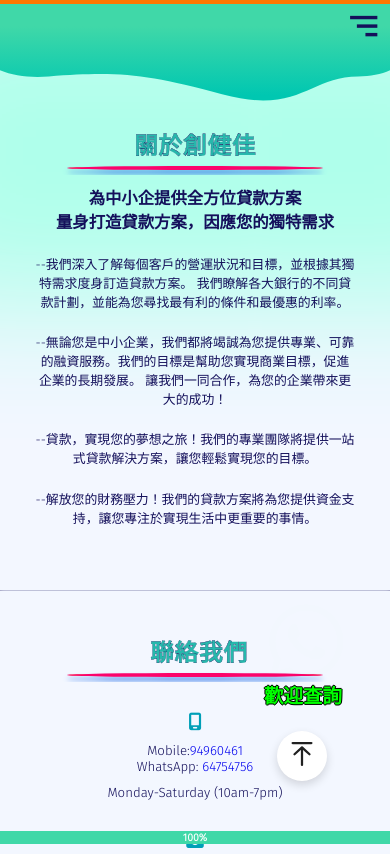
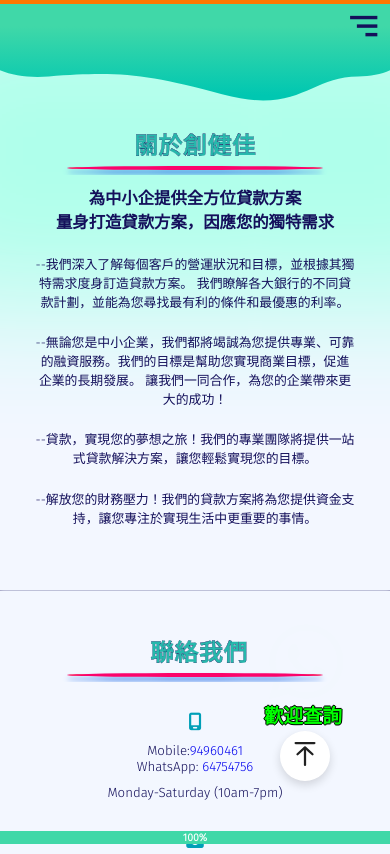
Before and after one commit to kenleyli666/vcgrouphk, a plain HTML site: page docs/aboutus/aboutus.html in a window 390 px wide. Shown: the top 854 px of the page. Drawn offline with nearby package versions, Linux system fonts and the light colour scheme.

Commit message:
Update aboutus.css

```diff
--- a/docs/aboutus/css/aboutus.css
+++ b/docs/aboutus/css/aboutus.css
@@ -1111,7 +1111,7 @@ input[type="reset"]:hover {
   .whatsapp {
     padding-right: 27px;
     right: 24px;
-    bottom: 120px;
+    bottom: 100px;
   }
   .whatsapp .whatsapp-btn {
     font-size: 17vmin;
@@ -1123,7 +1123,7 @@ input[type="reset"]:hover {
   }
   .scroll-to-top {
     position: fixed;
-    right: 63.5px !important;
+    right: 60.5px !important;
   }
   /* *****END of Whatsapp & ScrollTop***** */
   /* End text-animation */
```
